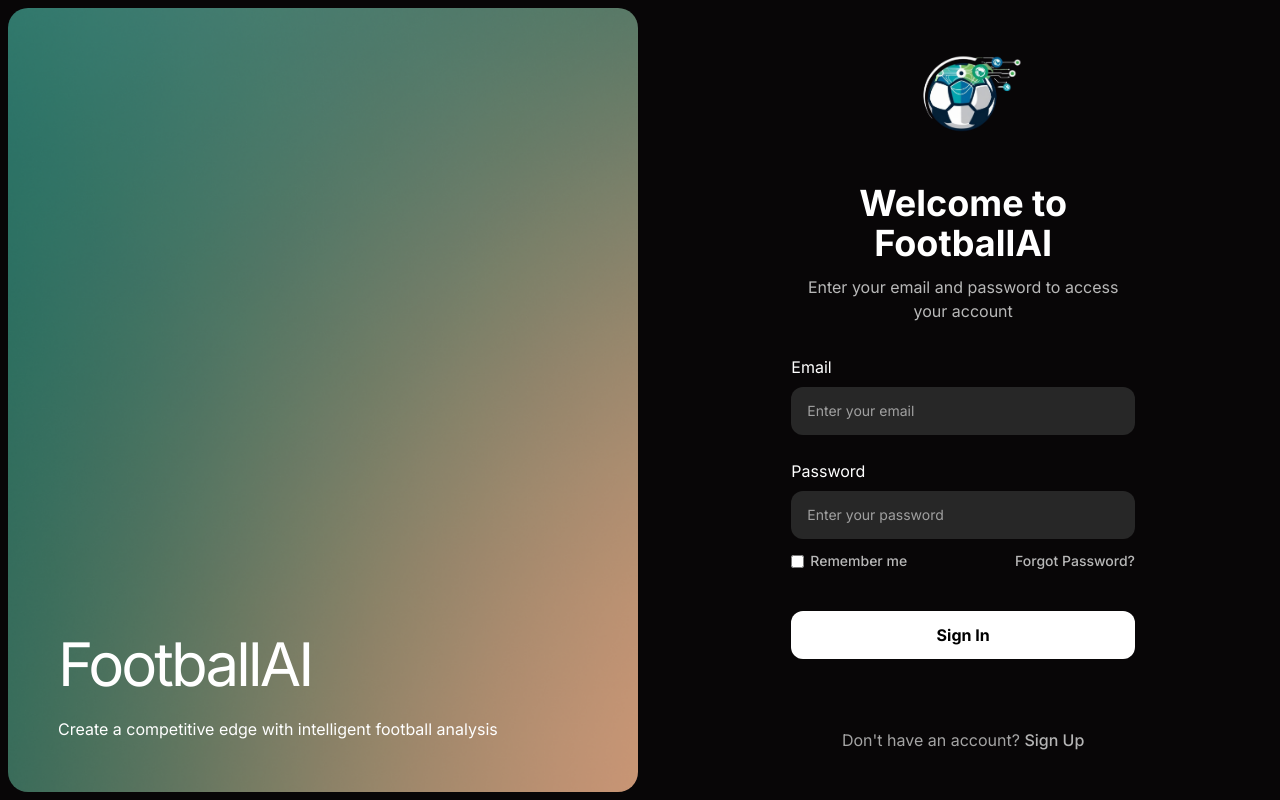
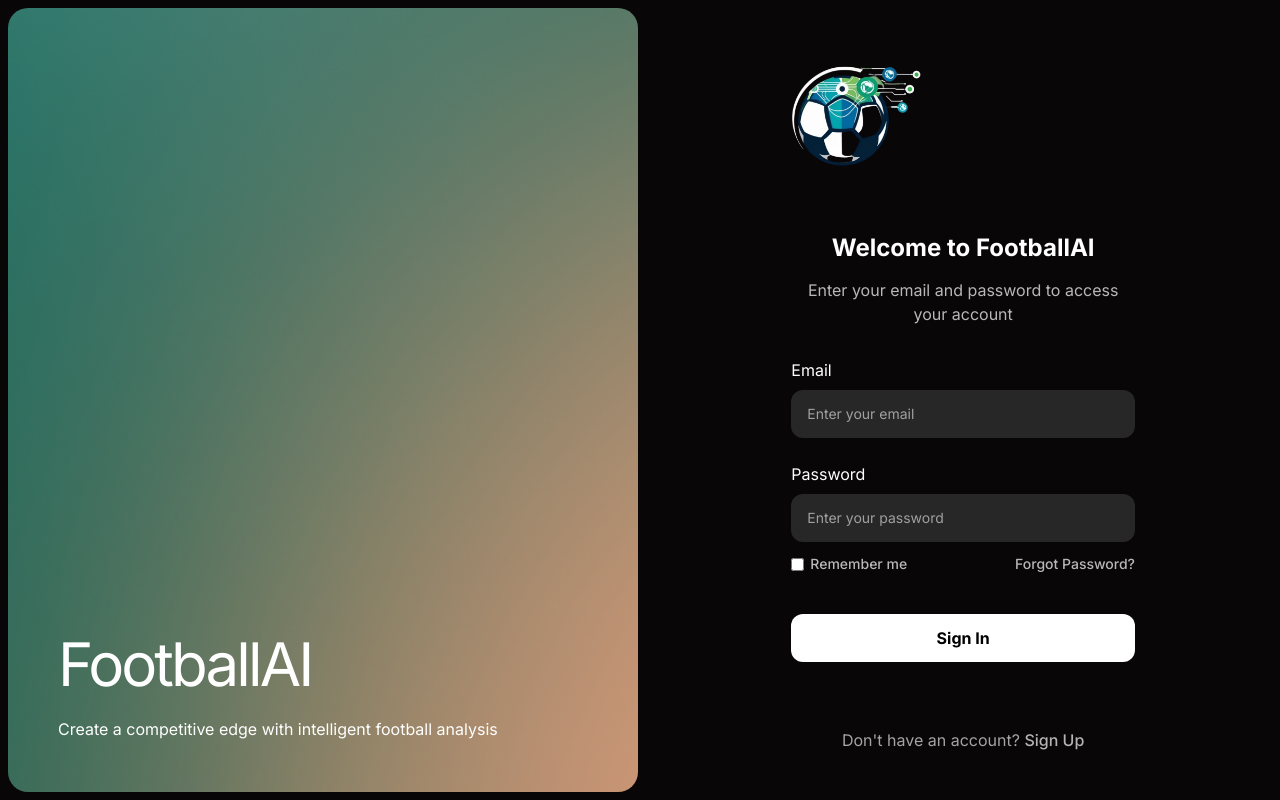
Before and after one commit to Mrtrieu69/footbal-front, a Vue app: page /login in a window 1280 px wide. Built offline with nearby package versions, Linux system fonts and the light colour scheme.

Commit message:
update new design for proccessed video

```diff
--- a/index.html
+++ b/index.html
@@ -2,12 +2,12 @@
 <html lang="en">
   <head>
     <meta charset="UTF-8" />
-    <link rel="icon" type="image/svg+xml" href="/vite.svg" />
-    <meta name="viewport" content="width=device-width, initial-scale=1.0" /><link href="https://cdnjs.cloudflare.com/ajax/libs/tailwindcss/2.2.19/tailwind.min.css" rel="stylesheet">
+    <link rel="icon" type="image/svg+xml" href="/logo.png" />
+    <meta name="viewport" content="width=device-width, initial-scale=1.0" />
       <link rel="preconnect" href="https://fonts.googleapis.com">
       <link rel="preconnect" href="https://fonts.gstatic.com" crossorigin>
       <link href="https://fonts.googleapis.com/css2?family=Inter:ital,opsz,wght@0,14..32,100..900;1,14..32,100..900&display=swap" rel="stylesheet">
-      <title>Vite + Vue</title>
+      <title>FootballAI</title>
   </head>
   <body>
     <div id="app"></div>
--- a/src/components/GlobalStyles.vue
+++ b/src/components/GlobalStyles.vue
@@ -117,4 +117,104 @@ button.text-primary,
 a.text-primary{
   color: rgb(var(--color-primary)) !important;
 }
+
+.button-outline{
+  display: inline-block;
+  text-align: center;
+  border-radius: 8px;
+  border: 1px solid #E6E7EA;
+  box-shadow: 0px 1px 2px 0px rgba(5, 32, 81, 0.05);
+  padding: 10px 16px;
+  color: #FFF;
+  font-size: 16px;
+  font-style: normal;
+  font-weight: 600;
+  line-height: 24px;
+  height: 44px;
+
+  &:hover{
+    background: rgba(0, 0, 0, 0.15);
+  }
+}
+.button-main{
+  display: inline-block;
+  text-align: center;
+  border-radius: 8px;
+  box-shadow: 0px 1px 2px 0px rgba(5, 32, 81, 0.05);
+  padding: 10px 16px;
+  font-size: 16px;
+  font-style: normal;
+  font-weight: 600;
+  line-height: 24px;
+  border: 1px solid #E6E7EA;
+  background: #FFF;
+  height: 44px;
+
+  &:hover{
+    background: #f3f3f3;
+  }
+
+  &.loading{
+    pointer-events: none;
+
+    & .icon{
+      display: none;
+    }
+
+    & .lds-ring{
+      display: inline-block;
+    }
+  }
+}
+
+.button-main-text{
+  display: flex;
+  justify-content: center;
+  align-items: center;
+  gap: 8px;
+}
+
+.lds-ring {
+  /* change color here */
+  color: #1c4c5b
+}
+.lds-ring,
+.lds-ring div {
+  box-sizing: border-box;
+}
+.lds-ring {
+  display: none;
+  position: relative;
+  width: 24px;
+  height: 24px;
+}
+.lds-ring div {
+  box-sizing: border-box;
+  display: block;
+  position: absolute;
+  width: 20px;
+  height: 20px;
+  margin: 8px;
+  border: 2px solid currentColor;
+  border-radius: 50%;
+  animation: lds-ring 1.2s cubic-bezier(0.5, 0, 0.5, 1) infinite;
+  border-color: currentColor transparent transparent transparent;
+}
+.lds-ring div:nth-child(1) {
+  animation-delay: -0.45s;
+}
+.lds-ring div:nth-child(2) {
+  animation-delay: -0.3s;
+}
+.lds-ring div:nth-child(3) {
+  animation-delay: -0.15s;
+}
+@keyframes lds-ring {
+  0% {
+    transform: rotate(0deg);
+  }
+  100% {
+    transform: rotate(360deg);
+  }
+}
 </style>
--- /dev/null
+++ b/src/components/TableStatic.vue
@@ -0,0 +1,71 @@
+<template>
+  <table class="mt-8">
+    <thead>
+    <tr>
+      <th colspan="2">Statistics</th>
+    </tr>
+    </thead>
+    <tbody>
+    <tr>
+      <td>Maximum speed</td>
+      <td>34.08 km/h</td>
+    </tr>
+    <tr>
+      <td>Minimum speed</td>
+      <td>3.92 km/h</td>
+    </tr>
+    <tr>
+      <td>Maximum running distance</td>
+      <td>102.23 m</td>
+    </tr>
+    <tr>
+      <td>Minimum running distance</td>
+      <td>23.51 m</td>
+    </tr>
+    <tr>
+      <td>Team 1's ball possession percentage</td>
+      <td>94.63 %</td>
+    </tr>
+    <tr>
+      <td>Team 2's ball possession percentage</td>
+      <td>5.37 %</td>
+    </tr>
+    </tbody>
+  </table>
+</template>
+
+<style lang="scss" scoped>
+
+table {
+  border-collapse: collapse;
+  box-shadow: 0 0 10px rgba(0, 0, 0, 0.3);
+  border-radius: 12px;
+  overflow: hidden;
+}
+tbody{
+  background: transparent;
+  color: white;
+}
+th,
+td {
+  padding: 16px;
+  text-align: left;
+}
+th {
+  background-color: #1A1919;
+  color: #FFF;
+  font-size: 18px;
+  font-style: normal;
+  font-weight: 600;
+  line-height: 28px;
+}
+tr{
+  transition: 0.3s;
+}
+tr:nth-child(even) {
+  background-color: rgba(0, 0, 0, 0.15);
+}
+tr:hover {
+  background-color: rgba(0, 0, 0, 0.3);
+}
+</style>
--- /dev/null
+++ b/src/components/VideosHandled.vue
@@ -0,0 +1,63 @@
+<template>
+  <div class="video-container">
+    <div class="video-item">
+      <p class="video-title">Player tracking map</p>
+      <div class="d-flex">
+        <video width="100%" height="100%" controls>
+          <source :src="videoCircle" type="video/mp4" />
+          Your browser does not support the video tag.
+        </video>
+      </div>
+    </div>
+    <div class="video-item">
+      <p class="video-title">Ball path diagram</p>
+      <div class="d-flex">
+        <video width="100%" height="100%" controls>
+          <source :src="videoLine" type="video/mp4" />
+          Your browser does not support the video tag.
+        </video>
+      </div>
+    </div>
+    <div class="video-item">
+      <p class="video-title">Team Influence Zones</p>
+      <div class="d-flex">
+        <video width="100%" height="100%" controls>
+          <source :src="videoVoronoi" type="video/mp4" />
+          Your browser does not support the video tag.
+        </video>
+      </div>
+    </div>
+  </div>
+</template>
+
+<script setup>
+import videoCircle from "@/data_handled/ok_798b45_0_circle.mp4"
+import videoLine from "@/data_handled/ok_798b45_0_line.mp4"
+import videoVoronoi from "@/data_handled/ok_798b45_0_voronoi.mp4"
+
+</script>
+
+<style scoped lang="scss">
+.video-container{
+  margin-top: 32px;
+  display: flex;
+  gap: 32px;
+}
+
+.video-item{
+  flex: 1;
+
+  & video{
+    border-radius: 12px;
+  }
+}
+
+.video-title{
+  color: #FFF;
+  font-size: 18px;
+  font-style: normal;
+  font-weight: 600;
+  line-height: 28px;
+  margin-bottom: 12px;
+}
+</style>
--- a/src/components/index.js
+++ b/src/components/index.js
@@ -1,2 +1,4 @@
 export { default as GlobalStyles } from "./GlobalStyles.vue"
 export { default as DropFile } from "./DropFile.vue"
+export { default as VideosHandled } from "./VideosHandled.vue"
+export { default as TableStatic } from "./TableStatic.vue"
--- a/src/layouts/AppHeader.vue
+++ b/src/layouts/AppHeader.vue
@@ -1,6 +1,6 @@
 <template>
   <header class="header">
-    <img style="margin-left: -12px; width: 70px" alt="logo" :src="logo" />
+    <img style="width: 50px" alt="logo" :src="logo" />
     <div class="header__login" v-if="isAuth">
       <div class="header__login-info">
         <p class="header__login-info-name">Trieu Minh Tam</p>
@@ -35,7 +35,7 @@
 import { useStore } from "vuex";
 import {computed} from "vue";
 import {useRouter} from "vue-router";
-import logo from "@/assets/logo2.png"
+import logo from "@/assets/logo.png"
 
 const router = useRouter()
 
--- a/src/views/LoginPage.vue
+++ b/src/views/LoginPage.vue
@@ -74,7 +74,7 @@ import { ref } from "vue"
 import { useStore } from "vuex";
 import { useRouter } from "vue-router";
 import backgroundImage from "@/assets/Burnham Stone.png"
-import logo from "@/assets/logo2.png"
+import logo from "@/assets/logo.png"
 
 const visible = ref(false)
 const username = ref("")
```
Also changed, not shown: src/components/DropFile.vue (+81 -36 lines), public/logo.png (added), src/assets/logo.png (added).
